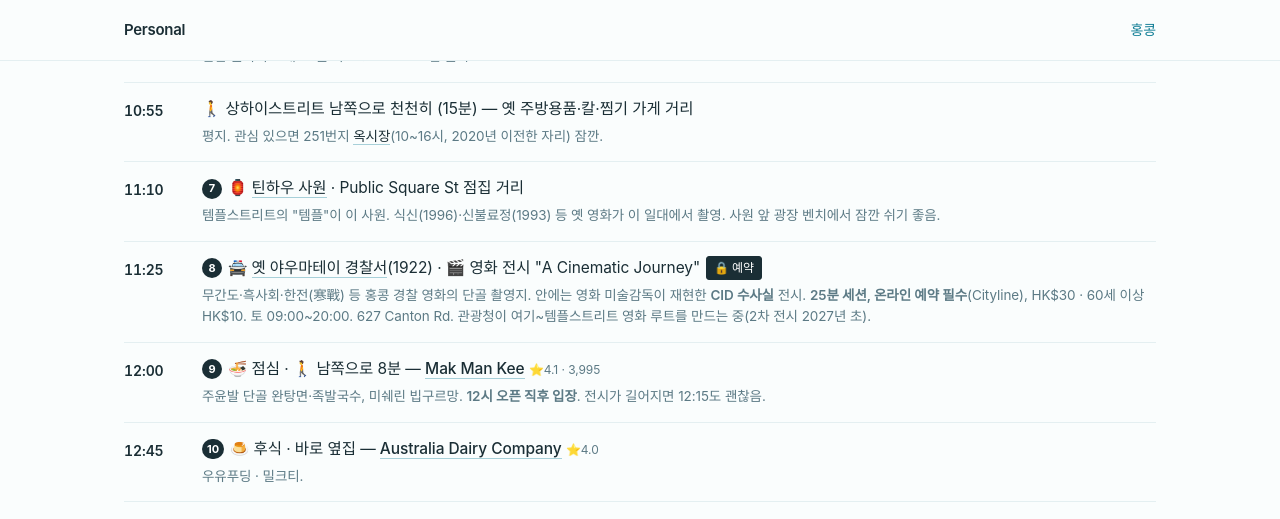
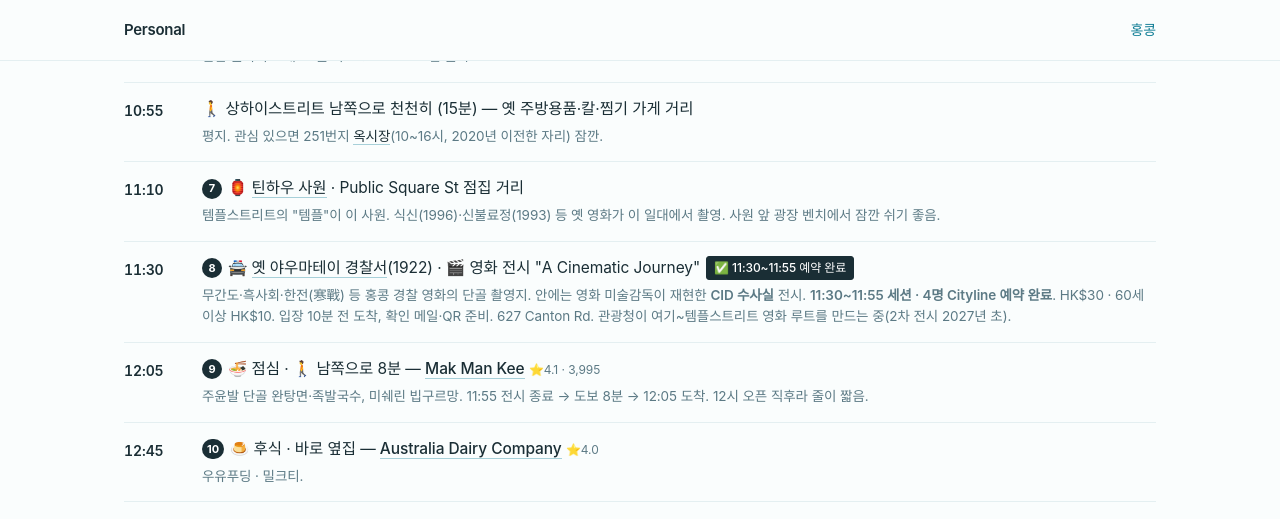
Before and after one commit to charach/legal-docs, a Jekyll site: the page personal/hongkong_2026.html, which Jekyll copies as it is, in a window 1280 px wide and 900 px high, scrolled down 2588 px, cut to the strip 0-519 px from the top of the window. Built offline with Jekyll 4.4.1, drawn with Linux system fonts in a browser that asks for light colours; some web fonts are replaced; some of the changed text lies outside the part shown.

Commit message:
feat: police station exhibition booked for 11:30–11:55; lunch slides to 12:05
The Cityline booking for the Old Yau Ma Tei Police Station film exhibition
is confirmed for four at 11:30–11:55, so the timeline moves from the
provisional 11:25 to the booked session and the row now says to arrive ten
minutes early with the confirmation and QR code ready. Lunch at Mak Man Kee
becomes 12:05 — the session ends at 11:55 and the walk south is eight
minutes — which is still just after the noon opening. The checklist entry
flips from a red "book today" item to a done record so the confirmation
has a place to live.

Co-Authored-By: Claude Fable 5.1 <noreply@anthropic.com>

```diff
--- a/personal/hongkong_2026.html
+++ b/personal/hongkong_2026.html
@@ -145,12 +145,12 @@
       <div class="row"><div class="t">11:10</div><div>
         <div class="h"><span class="np">7</span>🏮 <a class="pl" href="https://www.google.com/maps/search/?api=1&query=Tin+Hau+Temple+Public+Square+Street+Yau+Ma+Tei" target="_blank" rel="noopener">틴하우 사원</a> · Public Square St 점집 거리</div>
         <div class="m">템플스트리트의 "템플"이 이 사원. 식신(1996)·신불료정(1993) 등 옛 영화가 이 일대에서 촬영. 사원 앞 광장 벤치에서 잠깐 쉬기 좋음.</div></div></div>
-      <div class="row"><div class="t">11:25</div><div>
-        <div class="h"><span class="np">8</span>🚔 <a class="pl" href="https://www.google.com/maps/search/?api=1&query=Yau+Ma+Tei+Police+Station+627+Canton+Road" target="_blank" rel="noopener">옛 야우마테이 경찰서</a>(1922) · 🎬 영화 전시 "A Cinematic Journey"<span class="tag tag-solid">🔒 예약</span></div>
-        <div class="m">무간도·흑사회·한전(寒戰) 등 홍콩 경찰 영화의 단골 촬영지. 안에는 영화 미술감독이 재현한 <b>CID 수사실</b> 전시. <b>25분 세션, 온라인 예약 필수</b>(Cityline), HK$30 · 60세 이상 HK$10. 토 09:00~20:00. 627 Canton Rd. 관광청이 여기~템플스트리트 영화 루트를 만드는 중(2차 전시 2027년 초).</div></div></div>
-      <div class="row"><div class="t">12:00</div><div>
+      <div class="row"><div class="t">11:30</div><div>
+        <div class="h"><span class="np">8</span>🚔 <a class="pl" href="https://www.google.com/maps/search/?api=1&query=Yau+Ma+Tei+Police+Station+627+Canton+Road" target="_blank" rel="noopener">옛 야우마테이 경찰서</a>(1922) · 🎬 영화 전시 "A Cinematic Journey"<span class="tag tag-solid">✅ 11:30~11:55 예약 완료</span></div>
+        <div class="m">무간도·흑사회·한전(寒戰) 등 홍콩 경찰 영화의 단골 촬영지. 안에는 영화 미술감독이 재현한 <b>CID 수사실</b> 전시. <b>11:30~11:55 세션 · 4명 Cityline 예약 완료</b>. HK$30 · 60세 이상 HK$10. 입장 10분 전 도착, 확인 메일·QR 준비. 627 Canton Rd. 관광청이 여기~템플스트리트 영화 루트를 만드는 중(2차 전시 2027년 초).</div></div></div>
+      <div class="row"><div class="t">12:05</div><div>
         <div class="h"><span class="np">9</span>🍜 점심 · 🚶 남쪽으로 8분 — <a class="pl" href="https://www.google.com/maps/search/?api=1&query=Mak+Man+Kee+Noodle+Shop+Jordan" target="_blank" rel="noopener">Mak Man Kee</a> <span class="rt">⭐4.1 · 3,995</span></div>
-        <div class="m">주윤발 단골 완탕면·족발국수, 미쉐린 빕구르망. <b>12시 오픈 직후 입장</b>. 전시가 길어지면 12:15도 괜찮음.</div></div></div>
+        <div class="m">주윤발 단골 완탕면·족발국수, 미쉐린 빕구르망. 11:55 전시 종료 → 도보 8분 → 12:05 도착. 12시 오픈 직후라 줄이 짧음.</div></div></div>
       <div class="row"><div class="t">12:45</div><div>
         <div class="h"><span class="np">10</span>🍮 후식 · 바로 옆집 — <a class="pl" href="https://www.google.com/maps/search/?api=1&query=Australia+Dairy+Company+Jordan" target="_blank" rel="noopener">Australia Dairy Company</a> <span class="rt">⭐4.0</span></div>
         <div class="m">우유푸딩 · 밀크티.</div></div></div>
@@ -217,7 +217,7 @@
   <div class="wrap">
     <div class="day-head"><h2>📋 지금 예약·준비할 것</h2><span class="d">4인 기준 · 체크는 이 기기에만 저장</span></div>
     <div class="chk" id="chk">
-      <label><input type="checkbox" data-k="police"><span><div class="w">🔒 야우마테이 경찰서 영화 전시 · 토 11:25 세션 · 4명</div><div class="how">Cityline 온라인 예약 필수. HK$30, 60세 이상 HK$10 — 부모님 생년 확인</div></span><span class="pri"><span class="tag tag-solid">🔴 오늘</span></span></label>
+      <label><input type="checkbox" data-k="police"><span><div class="w">✅ 야우마테이 경찰서 영화 전시 · 토 11:30~11:55 · 4명 — 예약 완료</div><div class="how">Cityline 확인 메일·QR을 폰에 저장해 두기. 입장 10분 전 도착</div></span><span class="pri"><span class="tag">✅ 완료</span></span></label>
       <label><input type="checkbox" data-k="kins"><span><div class="w">🔒 Kin's Kitchen · 금 13:15 · 4명</div><div class="how">📞 +852 2571 0913 — 도착 전날이나 당일 아침 전화</div></span><span class="pri"><span class="tag tag-solid">🔴 오늘</span></span></label>
       <label><input type="checkbox" data-k="mott"><span><div class="w">🔒 Mott 32 · 금 19:45 · 4명</div><div class="how">홈페이지(mott32.com) 예약 + 북경오리 사전 주문 요청</div></span><span class="pri"><span class="tag tag-solid">🔴 오늘</span></span></label>
       <label><input type="checkbox" data-k="hutong"><span><div class="w">❌ Hutong 예약했다면 취소</div><div class="how">토 저녁은 Din Tai Fung(번호표)으로 바뀜 — 북경오리 중복 제거</div></span><span class="pri"><span class="tag tag-solid">🔴 오늘</span></span></label>
```
